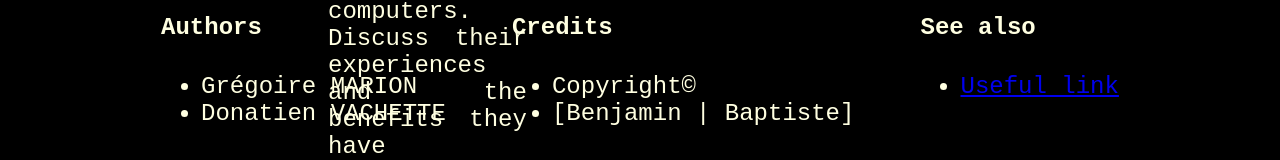
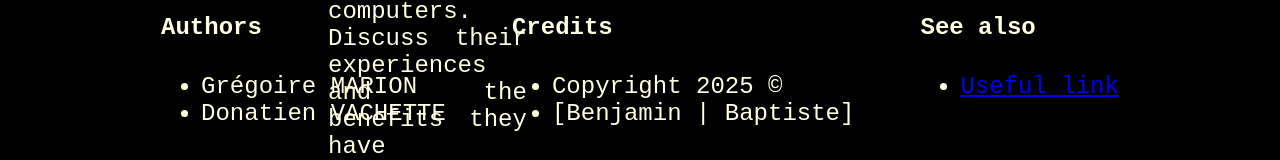
Before and after one commit to dvachette/framework_english_website, a React (Vite) app: page / in a window 1280 px wide. Shown: the part 4946-5106 px from the top of the page. Built offline with nearby package versions, Linux system fonts and the light colour scheme; a web font is replaced by a local one.

Commit message:
[PUSH(up)] Le super push de sa grand mere... C'est fini ***

```diff
--- a/src/App.tsx
+++ b/src/App.tsx
@@ -216,7 +216,7 @@ function App() {
 					<div className="footer-item" id="credits">
 						<h4>Credits</h4>
 						<ul>
-							<li>Copyright©</li>
+							<li>Copyright {(new Date()).getFullYear()} ©</li>
 							<li>[Benjamin | Baptiste]</li>
 						</ul>
 					</div>
```
